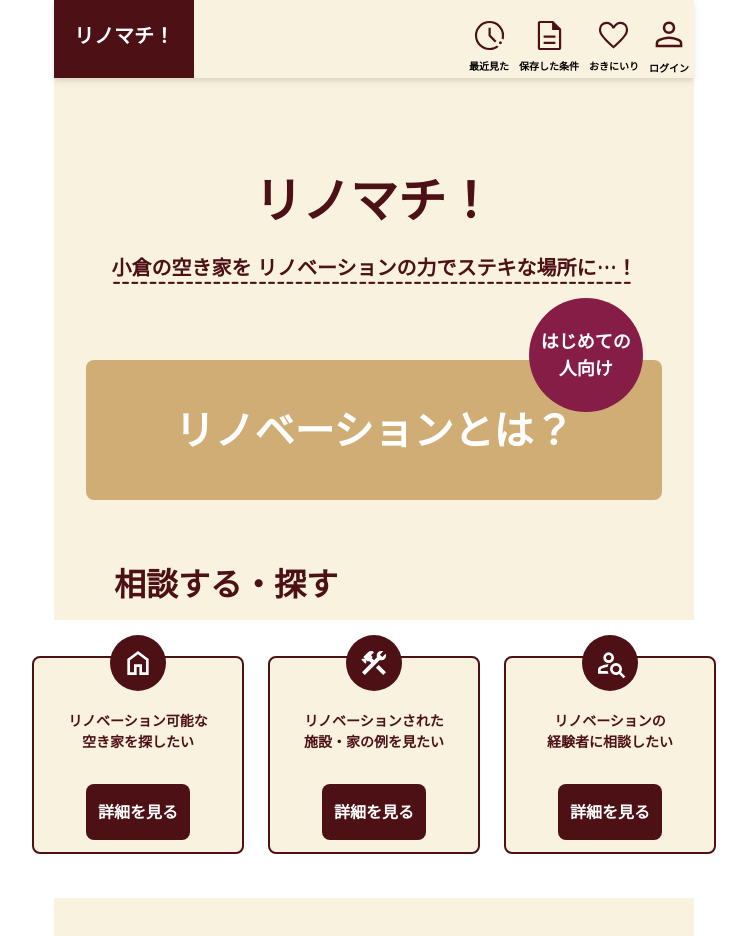
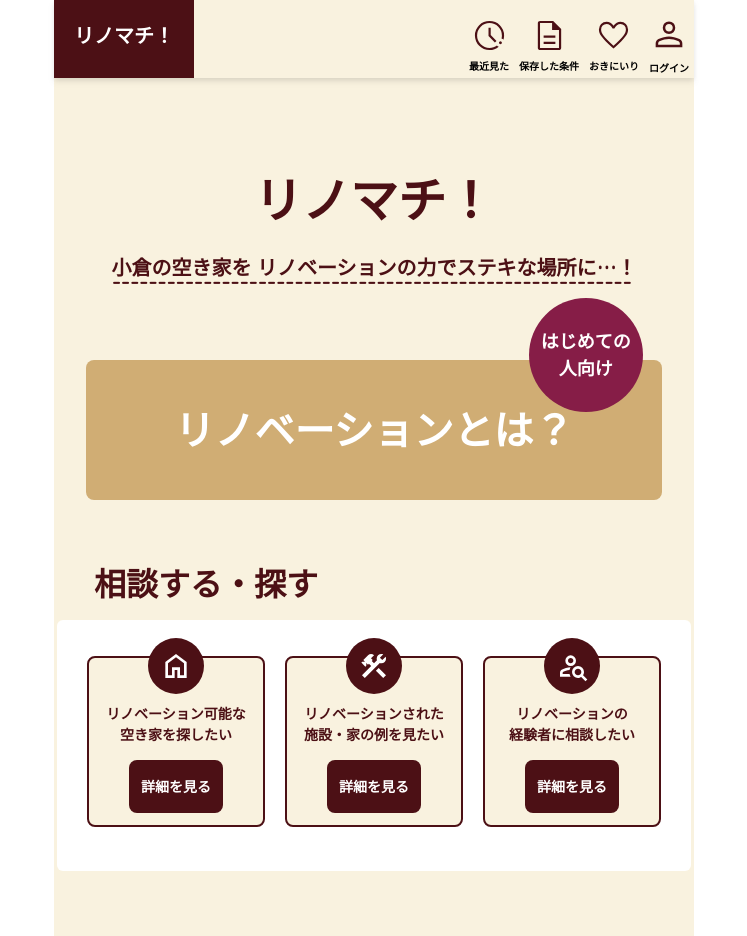
Before and after one commit to yama-chiiii/Rinomachi-Front, a Next.js app: page / in a window 1280 px wide. Shown: the top 936 px of the page, without its empty margins (266-1013 px from the left). Built offline with nearby package versions, Linux system fonts and the light colour scheme; a web font is replaced by a local one.

Commit message:
fix :メインページの「相談する・探す」の３つの要素の大きさの調整

```diff
--- a/src/app/page.tsx
+++ b/src/app/page.tsx
@@ -31,44 +31,44 @@ export default function Home() {
           </Link>
         </div>
 
-        <div className='w-full mt-60 mb-12 px-60 text-2xl lg:text-4xl text-brown-dark'>
+        <div className='w-full mt-60 mb-12 px-40 text-2xl lg:text-4xl text-brown-dark'>
           相談する・探す
         </div>
-        <div className='w-4/6 lg:w-auto h-auto flex flex-col lg:flex-row justify-around mx-4 pb-20 py-12 lg:mx-32 px-12 lg:px-20 rounded-md bg-white'>
+        <div className='w-5/6 lg:w-auto h-auto flex flex-col lg:flex-row justify-around pb-20 py-12 lg:mx-32 px-30 lg:px-20 rounded-md bg-white'>
           {/* 空き家 */}
-          <div className='flex flex-col relative items-center lg:px-12 mx-12 mt-24 mb-24 rounded-lg bg-brown-light border-2 border-brown-dark'>
+          <div className='flex flex-col relative items-center px-12 lg:px-0 mx-10 mt-24 mb-24 rounded-lg bg-brown-light border-2 border-brown-dark'>
             <div className='absolute -top-12% flex items-center px-12 py-12 rounded-full text-center text-md bg-brown-dark'>
               <Image src='/home.svg' width={32} height={32} alt='Icon' />
             </div>
-            <div className='mt-52 text-brown-dark text-center text-xl lg:text-sm'>
+            <div className='mt-52 lg:mt-45 text-brown-dark text-center text-xl lg:text-sm'>
               リノベーション可能な
               <br />
               空き家を探したい
             </div>
 
-            <button className='mt-32 mb-12 lg:mx-40 px-32 lg:px-12 py-16 rounded-lg whitespace-nowrap bg-brown-dark text-white text-md'>
+            <button className='mt-32 lg:mt-15 mb-12 lg:mx-40 px-32 lg:px-12 py-16 rounded-lg whitespace-nowrap bg-brown-dark text-white text-md lg:text-sm'>
               <Link href={'./search'} className='hover:text-brown'>
                 詳細を見る
               </Link>
             </button>
           </div>
 
-          <div className='flex flex-col relative items-center px-12 mx-12 mt-24 mb-24 rounded-lg bg-brown-light border-2 border-brown-dark'>
+          <div className='flex flex-col relative items-center px-12 lg:px-0 mx-10 mt-24 mb-24 rounded-lg bg-brown-light border-2 border-brown-dark'>
             <div className='absolute -top-12% flex items-center px-12 py-12 rounded-full text-center text-md bg-brown-dark'>
               <Image src='/tool.svg' width={32} height={32} alt='Icon' />
             </div>
-            <div className='mt-52 text-brown-dark text-xl lg:text-sm text-center'>
+            <div className='mt-52 lg:mt-45 text-brown-dark text-xl lg:text-sm text-center'>
               リノベーションされた
               <br />
               施設・家の例を見たい
             </div>
-            <button className='mt-32 mb-12 lg:mx-40 px-32 lg:px-12 py-16 rounded-lg whitespace-nowrap bg-brown-dark text-white text-md'>
+            <button className='mt-32 lg:mt-15 mb-12 lg:mx-40 px-32 lg:px-12 py-16 rounded-lg whitespace-nowrap bg-brown-dark text-white text-md lg:text-sm'>
               <Link href={"/example"} className="hover:text-brown">
                 詳細を見る
               </Link>
             </button>
           </div>
-          <div className='flex flex-col relative items-center px-12 mx-12 mt-24 mb-24 rounded-lg bg-brown-light border-2 border-brown-dark'>
+          <div className='flex flex-col relative items-center px-12 lg:px-0 mx-10 mt-24 mb-24 rounded-lg bg-brown-light border-2 border-brown-dark'>
             <div className='absolute -top-12% flex items-center px-12 py-12 rounded-full text-center text-md bg-brown-dark'>
               <Image
                 src='/person_search.svg'
@@ -77,11 +77,11 @@ export default function Home() {
                 alt='Icon'
               />
             </div>
-            <div className='mt-52 text-brown-dark text-xl lg:text-sm text-center'>
+            <div className='mt-52 lg:mt-45 text-brown-dark text-xl lg:text-sm text-center'>
               リノベーションの<br></br>経験者に相談したい
             </div>
 
-            <button className='mt-32 mb-12 lg:mx-40 px-32 lg:px-12 py-16 rounded-lg whitespace-nowrap bg-brown-dark text-white text-md'>
+            <button className='mt-32 lg:mt-15 mb-12 lg:mx-40 px-32 lg:px-12 py-16 rounded-lg whitespace-nowrap bg-brown-dark text-white text-md lg:text-sm'>
               <Link href={'/consult'} className='hover:text-brown'>
                 詳細を見る
               </Link>
```
